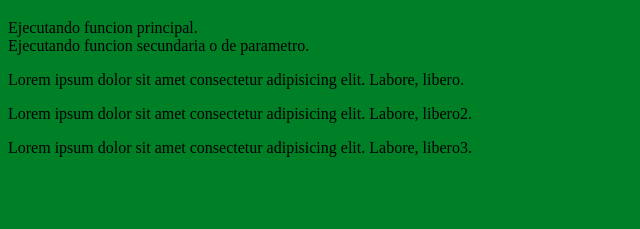
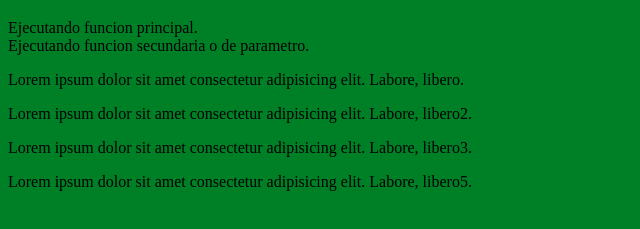
Before and after one commit to Edrson/practica1SA, a plain HTML site: page index.html in a window 1280 px wide. Shown: the part 61-290 px from the top of the page, without its empty margins (0-640 px from the left). Drawn offline with Linux system fonts and the light colour scheme.

Commit message:
sea agrega parrafo 5

```diff
--- a/index.html
+++ b/index.html
@@ -18,6 +18,7 @@
 		<p>Lorem ipsum dolor sit amet consectetur adipisicing elit. Labore, libero.</p>
 		<p>Lorem ipsum dolor sit amet consectetur adipisicing elit. Labore, libero2.</p>
 		<p>Lorem ipsum dolor sit amet consectetur adipisicing elit. Labore, libero3.</p>
+		<p>Lorem ipsum dolor sit amet consectetur adipisicing elit. Labore, libero5.</p>
 	</div>
 </div>
 
```
